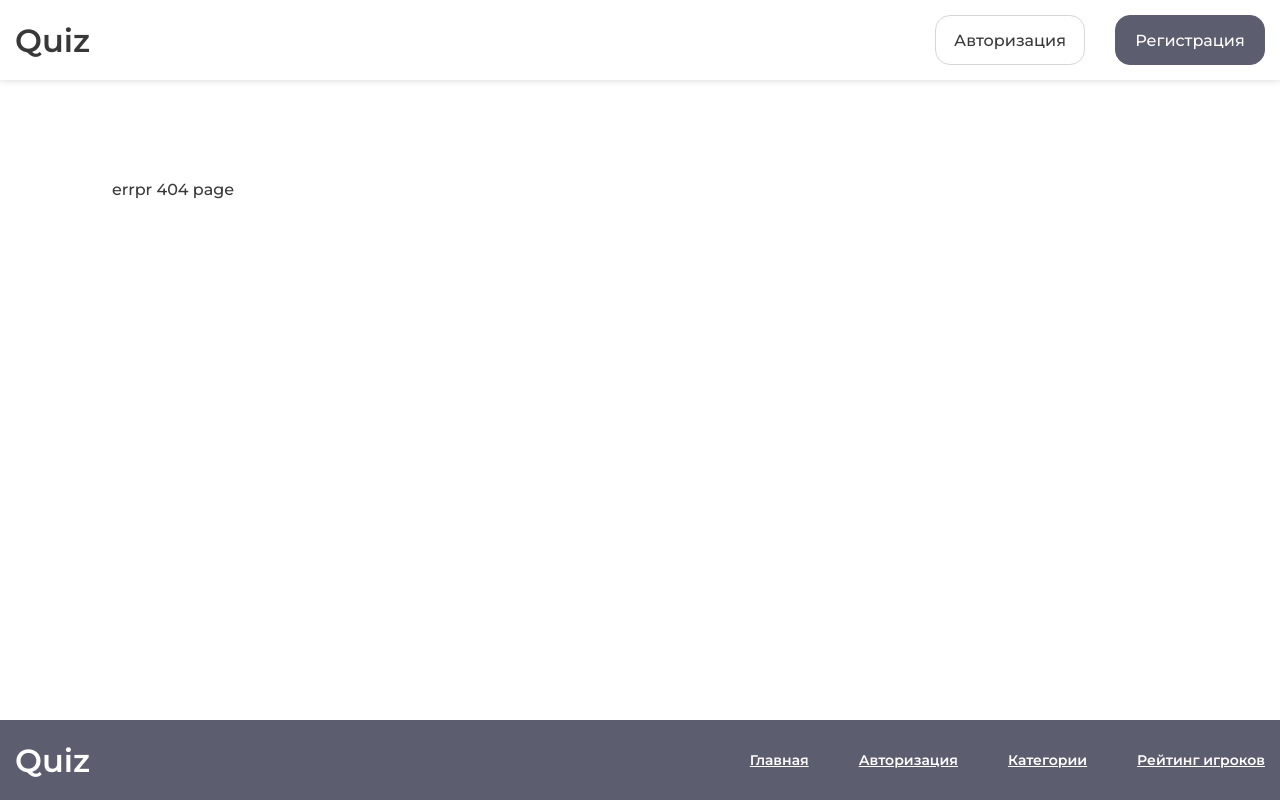
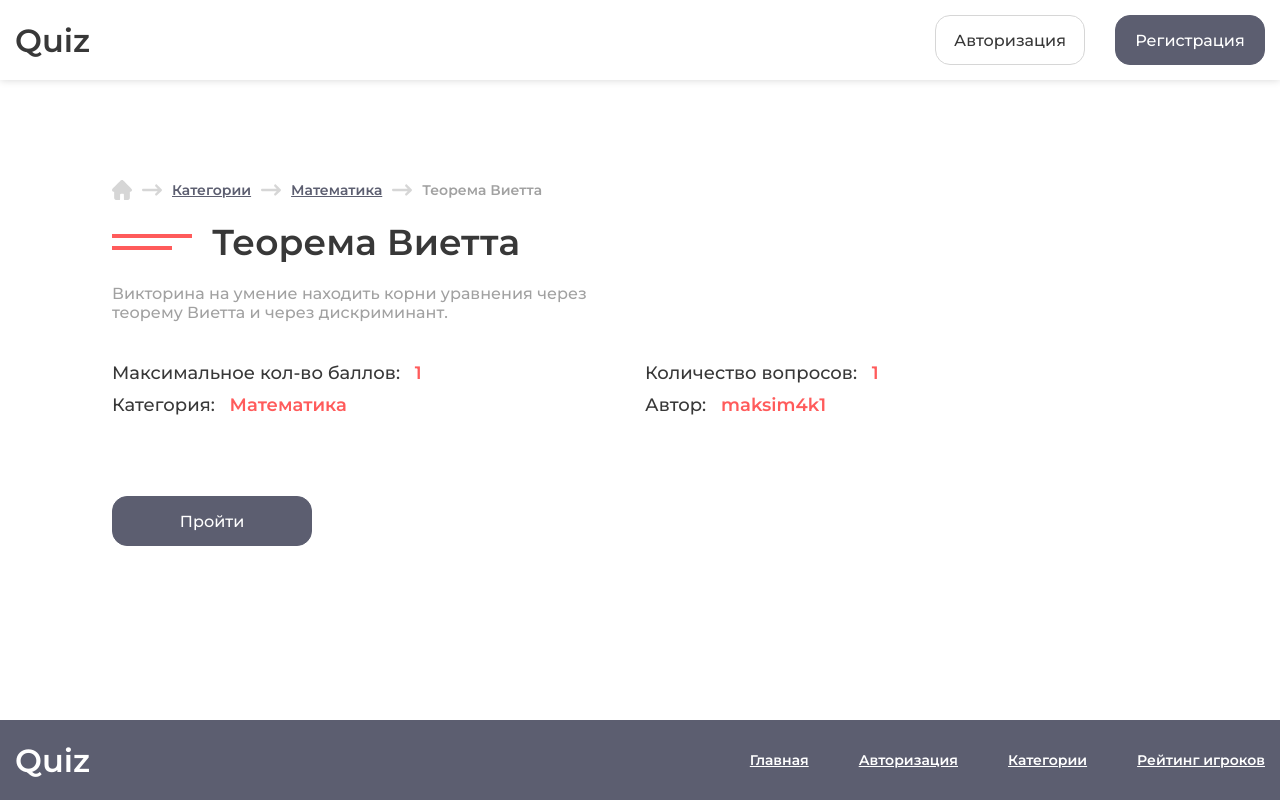
Before and after one commit to maksim4k1/Quiz, a React (Create React App) app: page /quiz/1 in a window 1280 px wide. Before the commit this address led to /error/404. Built offline with nearby package versions, Linux system fonts and the light colour scheme.

Commit message:
edited Breadcrumbs and Description components, edited navigation on pages and created Quiz page with info about quiz

```diff
--- a/src/components/Breadcrumbs.jsx
+++ b/src/components/Breadcrumbs.jsx
@@ -21,6 +21,14 @@ const Link = styled(AppLink)`
     }
   }
 `;
+const ThisPage = styled.p`
+  display: inline-flex;
+  align-items: center;
+  ${gap("10px")}
+  color: var(--color-text-gray);
+  font-size: 14px;
+  font-weight: 600;
+`;
 
 function Breadcrumbs ({road, className}) {
   return(
@@ -29,7 +37,9 @@ function Breadcrumbs ({road, className}) {
       {
         road && road.length
         ? road.map((item, index) => {
-          return <AppLink key={index} to={item.link}><RightArrowIcon/>{item.title}</AppLink>
+          return item.link
+          ? <AppLink key={index} to={item.link}><RightArrowIcon/>{item.title}</AppLink>
+          : <ThisPage key={index}><RightArrowIcon/>{item.title}</ThisPage>
         })
         : null
       }
--- a/src/components/Description.jsx
+++ b/src/components/Description.jsx
@@ -25,9 +25,9 @@ const DescriptionElement = styled.p`
   color: var(--color-text-gray);
 `;
 
-function Description ({title, onChange, value, description}) {
+function Description ({title, onChange, value, description, style}) {
   return(
-    <Navigation>
+    <Navigation style={style}>
       <Title>{title}</Title>
       {
         onChange
--- a/src/pages/Categories.jsx
+++ b/src/pages/Categories.jsx
@@ -42,7 +42,7 @@ function Categories ({categories, foundCategories, info, loadCategories, findCat
     <Content>
       <Container className="container">
         <Breadcrumbs road={[
-          {link: `/categories`, title: "Категории"}
+          {title: "Категории"}
         ]}/>
         <Description
           title="Категории"
--- a/src/pages/Category.jsx
+++ b/src/pages/Category.jsx
@@ -63,7 +63,7 @@ function Category ({categories, categoriesInfo, loadCategories, quizzes, foundQu
       <Container className="container">
         <Breadcrumbs road={[
           {link: `/categories`, title: "Категории"},
-          {link: `/category/${id}`, title: selectedCategory.title || "Текущая страница"}
+          {title: selectedCategory.title || "Текущая страница"}
         ]}/>
         {
           categoriesInfo.loading
--- a/src/pages/EditProfile.jsx
+++ b/src/pages/EditProfile.jsx
@@ -99,7 +99,7 @@ function EditProfile ({profile, info, editProfile}) {
       <div className="form_container">
         <Breadcrumbs road={[
           {link: "/profile", title: "Профиль"},
-          {link: "/profile/edit", title: "Редактировать профиль"},
+          {title: "Редактировать профиль"},
         ]}/>
         <Form onSubmit={editProfileHandler}>
 
--- a/src/pages/Profile.jsx
+++ b/src/pages/Profile.jsx
@@ -74,7 +74,7 @@ function Profile ({profile}) {
     <Content>
       <Container className="small_container">
         <Breadcrumbs road={[
-          {link: `/profile`, title: "Профиль"}
+          {title: "Профиль"}
         ]}/>
         {
           profile
--- /dev/null
+++ b/src/pages/Quiz.jsx
@@ -0,0 +1,53 @@
+import React from "react";
+import { useParams } from "react-router";
+import styled from "styled-components";
+import Breadcrumbs from "../components/Breadcrumbs";
+import Description from "../components/Description";
+import Button from "../components/UI/Buttons/Button";
+import { gap } from "../styles/mixins";
+
+const Content = styled.main`
+  margin: 100px 0 150px;
+`;
+const Info = styled.ul`
+  margin: 40px 0 80px;
+  display: grid;
+  grid-template-columns: repeat(auto-fit, minmax(400px, 1fr));
+  ${gap("10px")}
+  font-size: 18px;
+  & strong{
+    color: var(--color-red);
+    font-weight: 600;
+    margin: 0 0 0 10px;
+  }
+`;
+
+function Quiz () {
+  const {id} = useParams();
+
+  return(
+    <Content>
+      <div className="container">
+        <Breadcrumbs road={[
+          {link: `/categories`, title: "Категории"},
+          {link: `/category/1`, title: "Математика"},
+          {title: "Теорема Виетта"}
+        ]}/>
+        <Description
+          title="Теорема Виетта"
+          description="Викторина на умение находить корни уравнения через теорему Виетта и через дискриминант."
+          style={{margin: 0}}
+        />
+        <Info>
+          <p>Максимальное кол-во баллов: <strong>{id}</strong></p>
+          <p>Количество вопросов: <strong>{id}</strong></p>
+          <p>Категория: <strong>Математика</strong></p>
+          <p>Автор: <strong>maksim4k1</strong></p>
+        </Info>
+        <Button>Пройти</Button>
+      </div>
+    </Content>
+  );
+}
+
+export default Quiz;
--- a/src/pages/SignIn.jsx
+++ b/src/pages/SignIn.jsx
@@ -51,7 +51,7 @@ function SignIn ({info, signIn}) {
     <Content>
       <div className="form_container">
         <Breadcrumbs road={[
-          {link: "/signin", title: "Авторизация"}
+          {title: "Авторизация"}
         ]}/>
         <Form title="Авторизация" onSubmit={signInHandler}>
 
--- a/src/pages/SignUp.jsx
+++ b/src/pages/SignUp.jsx
@@ -51,7 +51,7 @@ function SignUp ({info, signUp}) {
     <Content>
       <div className="form_container">
         <Breadcrumbs road={[
-          {link: "/signup", title: "Регистрация"}
+          {title: "Регистрация"}
         ]}/>
         <Form title="Регистрация" onSubmit={signUpHandler}>
 
--- a/src/redux/actions/auth/signInActions.js
+++ b/src/redux/actions/auth/signInActions.js
@@ -7,7 +7,7 @@ export function signInAction(formData, redirect){
       setTimeout(() => {
         if(!formData.username || !formData.password){
           dispatch({type: SIGN_IN_FAILING, payload: "Заполните все поля"});
-        } else if(formData.username !== "Maks" && formData.password !== "1234"){
+        } else if(formData.username !== "Maks" || formData.password !== "1234"){
           dispatch({type: SIGN_IN_FAILING, payload: "Такого пользователя не найдено"});
         } else{
           redirect();
--- a/src/redux/actions/quizzes/loadQuizzesAction.js
+++ b/src/redux/actions/quizzes/loadQuizzesAction.js
@@ -16,26 +16,26 @@ export function loadQuizzesAction(id){
           ];
         } else if(id === "2"){
           quizzes = [
-            { id: 1, title: "История России", description: "Зная историю можно создать лучшее будущее. Предлагаем проверить свои знания по истории нашей страны." },
-            { id: 2, title: "История Древнего Египта", description: "Вопросы о Древнем Египте рассчитаны на старшеклассников, студентов и взрослых и всех тех кто интересуется этой волнующей умы темы." },
-            { id: 3, title: "Мировая история", description: "Без прошлого не бывает будущего. А что вы знаете о том, что было? Пройдите тест и проверьте свой уровень эрудиции." },
+            { id: 5, title: "История России", description: "Зная историю можно создать лучшее будущее. Предлагаем проверить свои знания по истории нашей страны." },
+            { id: 6, title: "История Древнего Египта", description: "Вопросы о Древнем Египте рассчитаны на старшеклассников, студентов и взрослых и всех тех кто интересуется этой волнующей умы темы." },
+            { id: 7, title: "Мировая история", description: "Без прошлого не бывает будущего. А что вы знаете о том, что было? Пройдите тест и проверьте свой уровень эрудиции." },
           ];
         } else if(id === "3"){
           quizzes = [
-            { id: 1, title: "География стран Европы", description: "Зарубежная Европа. Викторина." },
-            { id: 2, title: "Реки и озёра", description: "Реки и озёра - Картографическая викторина." },
-            { id: 3, title: "Мировой океан", description: "Море вопросов о мировом океане." },
-            { id: 4, title: "География России", description: "Познавательная географическая викторина о России. Велика святорусская земля, и везде солнышко." },
-            { id: 5, title: "Самые-самые", description: "Проверь себя на знание георгафических рекордсменов и узнай много нового!" },
+            { id: 8, title: "География стран Европы", description: "Зарубежная Европа. Викторина." },
+            { id: 9, title: "Реки и озёра", description: "Реки и озёра - Картографическая викторина." },
+            { id: 10, title: "Мировой океан", description: "Море вопросов о мировом океане." },
+            { id: 11, title: "География России", description: "Познавательная географическая викторина о России. Велика святорусская земля, и везде солнышко." },
+            { id: 12, title: "Самые-самые", description: "Проверь себя на знание георгафических рекордсменов и узнай много нового!" },
           ]
         } else if(id === "4"){
           quizzes = [
-            { id: 1, title: "Викторина о цветах для начальной школы", description: "Цветочная викторина для детей младшего школьного возраста с ответами." },
+            { id: 13, title: "Викторина о цветах для начальной школы", description: "Цветочная викторина для детей младшего школьного возраста с ответами." },
           ];
         } else if(id === "5"){
           quizzes = [
-            { id: 1, title: "Одноклеточные организмы", description: "Когда и кем были открыты одноклеточные животные? В каких средах жизни можно встретить простейших? Все это вы узнаете пройдя нашу викторину!" },
-            { id: 2, title: "Отличия растений от животных", description: `Чем отличаются растения от организмов? Проверь свои знания пройдя викторину на тему "Отличия растений от животных".` },
+            { id: 14, title: "Одноклеточные организмы", description: "Когда и кем были открыты одноклеточные животные? В каких средах жизни можно встретить простейших? Все это вы узнаете пройдя нашу викторину!" },
+            { id: 15, title: "Отличия растений от животных", description: `Чем отличаются растения от организмов? Проверь свои знания пройдя викторину на тему "Отличия растений от животных".` },
           ];
         }
 
--- a/src/routes/generalRoutes.js
+++ b/src/routes/generalRoutes.js
@@ -2,11 +2,13 @@ import Categories from "../pages/Categories";
 import Category from "../pages/Category";
 import Error404 from "../pages/errors/Error404";
 import Main from "../pages/Main";
+import Quiz from "../pages/Quiz";
 
 const generalRoutes = [
   {path: "/", element: <Main/>, exact: true},
   {path: "/categories", element: <Categories/>, exact: true},
   {path: "/category/:id", element: <Category/>, exact: true},
+  {path: "/quiz/:id", element: <Quiz/>, exact: true},
   {path: "/error/404", element: <Error404/>, exact: true},
 ];
 
```
